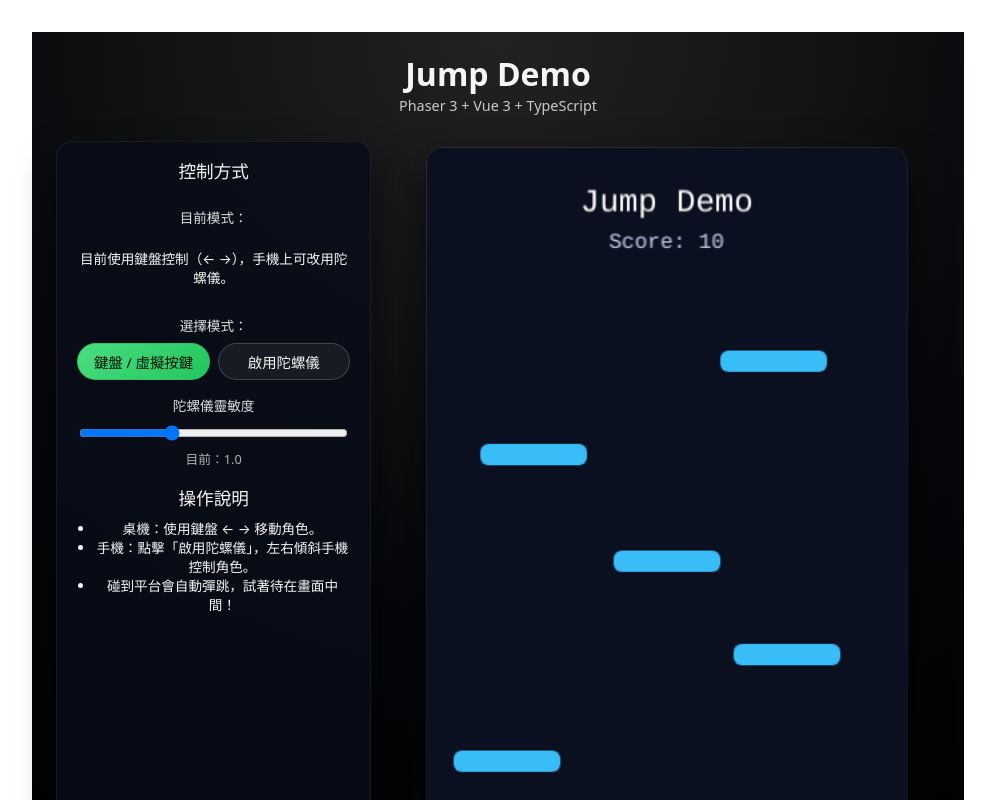
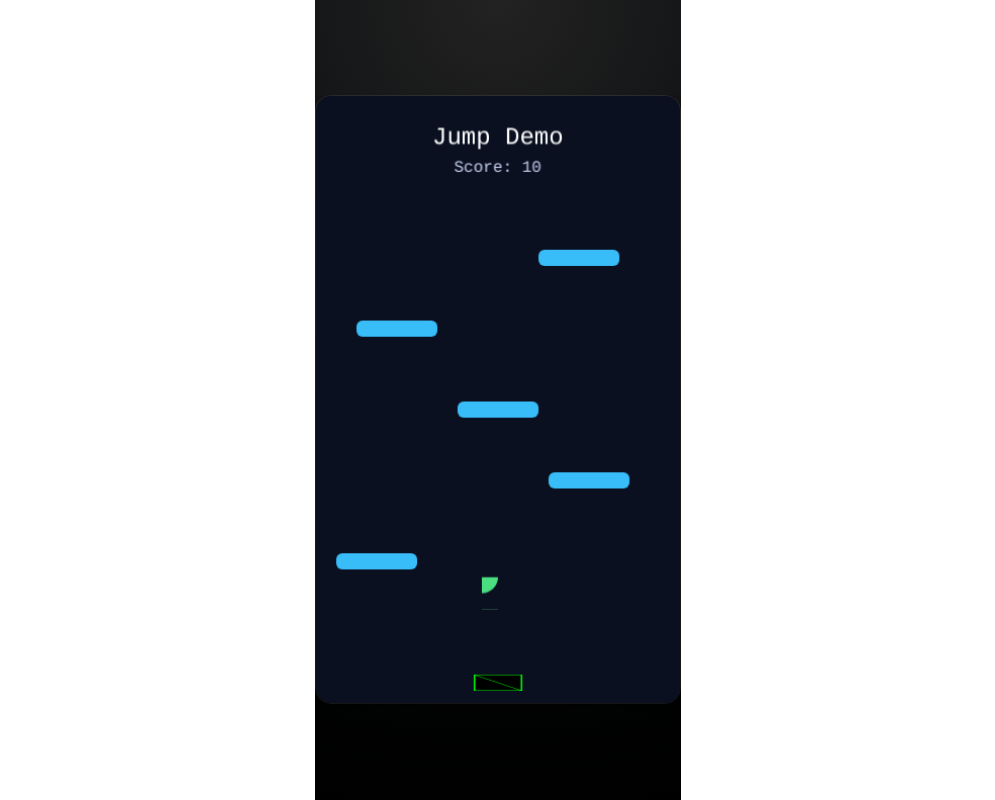
Before and after one commit to hy0210/2026-doodle-jump-test, a Vue app: page / in a window 1280 px wide. Shown: the top 800 px of the page, without its empty margins (142-1137 px from the left). Built offline with nearby package versions, Linux system fonts and the light colour scheme.

Commit message:
refactor: simplify input mode handling and remove unused gyro controls

```diff
--- a/src/App.vue
+++ b/src/App.vue
@@ -1,27 +1,13 @@
 <script setup lang="ts">
-import { ref, computed } from 'vue'
+import { ref } from 'vue'
 import GameCanvas from './components/GameCanvas.vue'
 
 type InputMode = 'keyboard' | 'gyro'
 
 const inputMode = ref<InputMode>('keyboard')
 const gyroSupported = ref<boolean>(false)
-const gyroEnabled = ref<boolean>(false)
-const permissionError = ref<string | null>(null)
 const sensitivity = ref<number>(1.0)
-
-const inputStatusText = computed(() => {
-  if (inputMode.value === 'keyboard') {
-    return '目前使用鍵盤控制（← →），手機上可改用陀螺儀。'
-  }
-  if (!gyroSupported.value) {
-    return '此裝置似乎不支援陀螺儀，已自動改用鍵盤／虛擬按鍵控制。'
-  }
-  if (!gyroEnabled.value) {
-    return '裝置支援陀螺儀，請點擊「啟用陀螺儀」按鈕以開始使用。'
-  }
-  return '使用陀螺儀控制：左右傾斜手機即可移動角色。'
-})
+const isMobileDevice = ref<boolean>(false)
 
 function checkGyroSupport() {
   if (typeof window === 'undefined') return
@@ -32,262 +18,52 @@ function checkGyroSupport() {
   gyroSupported.value = hasOrientation || hasMotion
 }
 
-async function enableGyro() {
-  permissionError.value = null
+function detectDeviceType() {
+  if (typeof navigator === 'undefined') return
 
-  try {
-    // iOS 13+ 需要使用者手勢觸發後請求權限
-    const anyDeviceOrientation = DeviceOrientationEvent as any
-    if (anyDeviceOrientation?.requestPermission) {
-      const result = await anyDeviceOrientation.requestPermission()
-      if (result !== 'granted') {
-        permissionError.value = '使用者未授權使用陀螺儀，已維持鍵盤控制。'
-        inputMode.value = 'keyboard'
-        gyroEnabled.value = false
-        return
-      }
-    }
+  const ua = navigator.userAgent || ''
+  const mobileRegex = /Android|webOS|iPhone|iPad|iPod|BlackBerry|IEMobile|Opera Mini|Mobile|Tablet/i
+  isMobileDevice.value = mobileRegex.test(ua)
+}
 
-    checkGyroSupport()
+function autoSelectInputMode() {
+  detectDeviceType()
+  checkGyroSupport()
 
-    if (!gyroSupported.value) {
-      permissionError.value = '此裝置不支援陀螺儀。'
-      inputMode.value = 'keyboard'
-      gyroEnabled.value = false
-      return
-    }
-
+  if (isMobileDevice.value && gyroSupported.value) {
     inputMode.value = 'gyro'
-    gyroEnabled.value = true
-  } catch (err) {
-    console.error(err)
-    permissionError.value = '啟用陀螺儀時發生錯誤，請改用鍵盤控制。'
+  } else {
+    // 其他情況預設使用鍵盤
     inputMode.value = 'keyboard'
-    gyroEnabled.value = false
   }
 }
 
-checkGyroSupport()
+autoSelectInputMode()
 </script>
 
 <template>
   <div class="app-root">
-    <header class="app-header">
-      <h1 class="title">Jump Demo</h1>
-      <p class="subtitle">Phaser 3 + Vue 3 + TypeScript</p>
-    </header>
-
-    <main class="layout">
-      <section class="left-panel">
-        <h2 class="panel-title">控制方式</h2>
-
-        <div class="control-group">
-          <label class="label">目前模式：</label>
-          <p class="status-text">
-            {{ inputStatusText }}
-          </p>
-        </div>
-
-        <div class="control-group">
-          <label class="label">選擇模式：</label>
-          <div class="button-row">
-            <button
-              type="button"
-              class="btn"
-              :class="{ active: inputMode === 'keyboard' }"
-              @click="inputMode = 'keyboard'"
-            >
-              鍵盤 / 虛擬按鍵
-            </button>
-            <button
-              type="button"
-              class="btn"
-              :disabled="!gyroSupported"
-              :class="{ active: inputMode === 'gyro' }"
-              @click="enableGyro"
-            >
-              啟用陀螺儀
-            </button>
-          </div>
-          <p v-if="!gyroSupported" class="hint">
-            此裝置似乎不支援陀螺儀，或瀏覽器不允許使用。
-          </p>
-          <p v-if="permissionError" class="error">{{ permissionError }}</p>
-        </div>
-
-        <div class="control-group">
-          <label class="label" for="sensitivity">陀螺儀靈敏度</label>
-          <input
-            id="sensitivity"
-            v-model.number="sensitivity"
-            type="range"
-            min="0.5"
-            max="2"
-            step="0.1"
-          />
-          <span class="hint">目前：{{ sensitivity.toFixed(1) }}</span>
-        </div>
-
-        <section class="instructions">
-          <h2 class="panel-title">操作說明</h2>
-          <ul>
-            <li>桌機：使用鍵盤 ← → 移動角色。</li>
-            <li>手機：點擊「啟用陀螺儀」，左右傾斜手機控制角色。</li>
-            <li>碰到平台會自動彈跳，試著待在畫面中間！</li>
-          </ul>
-        </section>
-      </section>
-
-      <section class="right-panel">
-        <GameCanvas :input-mode="inputMode" :sensitivity="sensitivity" />
-      </section>
-    </main>
+    <GameCanvas :input-mode="inputMode" :sensitivity="sensitivity" />
   </div>
 </template>
 
 <style scoped>
 .app-root {
   min-height: 100vh;
-  padding: 1.5rem;
+  margin: 0;
+  padding: 0;
   box-sizing: border-box;
-  display: flex;
-  flex-direction: column;
-  gap: 1.5rem;
-  background: radial-gradient(circle at top, #222 0, #05070a 55%, #000 100%);
-  color: #f5f5f5;
-  font-family: system-ui, -apple-system, BlinkMacSystemFont, 'Segoe UI', sans-serif;
-}
-
-.app-header {
-  text-align: center;
-}
-
-.title {
-  margin: 0;
-  font-size: 2rem;
-}
-
-.subtitle {
-  margin: 0.25rem 0 0;
-  font-size: 0.9rem;
-  opacity: 0.8;
-}
-
-.layout {
-  flex: 1;
-  display: flex;
-  flex-direction: row;
-  gap: 1.5rem;
-}
-
-.left-panel {
-  flex: 1;
-  max-width: 360px;
-  background: rgba(10, 14, 25, 0.85);
-  border-radius: 1rem;
-  padding: 1rem 1.25rem;
-  box-shadow: 0 18px 35px rgba(0, 0, 0, 0.6);
-  border: 1px solid rgba(255, 255, 255, 0.06);
-  display: flex;
-  flex-direction: column;
-  gap: 1rem;
-}
-
-.right-panel {
-  flex: 2;
   display: flex;
   justify-content: center;
   align-items: center;
+  background: radial-gradient(circle at top, #222 0, #05070a 55%, #000 100%);
 }
 
-.panel-title {
-  font-size: 1.1rem;
-  margin: 0 0 0.5rem;
-}
-
-.control-group {
-  display: flex;
-  flex-direction: column;
-  gap: 0.4rem;
-}
-
-.label {
-  font-size: 0.85rem;
-  opacity: 0.9;
-}
-
-.status-text {
-  font-size: 0.85rem;
-  line-height: 1.4;
-}
-
-.button-row {
-  display: flex;
-  gap: 0.5rem;
-  flex-wrap: wrap;
-}
-
-.btn {
-  flex: 1;
-  min-width: 120px;
-  padding: 0.45rem 0.75rem;
-  border-radius: 999px;
-  border: 1px solid rgba(255, 255, 255, 0.18);
-  background: rgba(255, 255, 255, 0.06);
-  color: inherit;
-  font-size: 0.9rem;
-  cursor: pointer;
-  transition: background 0.15s ease, transform 0.1s ease, border-color 0.15s ease;
-}
-
-.btn:hover:not(:disabled) {
-  background: rgba(255, 255, 255, 0.12);
-  transform: translateY(-1px);
-}
-
-.btn:disabled {
-  opacity: 0.4;
-  cursor: not-allowed;
-}
-
-.btn.active {
-  background: linear-gradient(135deg, #4ade80, #22c55e);
-  border-color: rgba(34, 197, 94, 0.9);
-  color: #041106;
-}
-
-.hint {
-  font-size: 0.8rem;
-  opacity: 0.7;
-}
-
-.error {
-  font-size: 0.8rem;
-  color: #f97373;
-}
-
-.instructions ul {
-  margin: 0.25rem 0 0;
-  padding-left: 1.1rem;
-  font-size: 0.85rem;
-  line-height: 1.4;
-}
-
-.right-panel :deep(canvas) {
+.app-root :deep(canvas) {
   max-width: 100%;
   height: auto;
   border-radius: 1rem;
   box-shadow: 0 20px 40px rgba(0, 0, 0, 0.7);
   border: 1px solid rgba(255, 255, 255, 0.08);
 }
-
-@media (max-width: 768px) {
-  .layout {
-    flex-direction: column;
-  }
-
-  .left-panel {
-    max-width: none;
-  }
-}
 </style>
```
